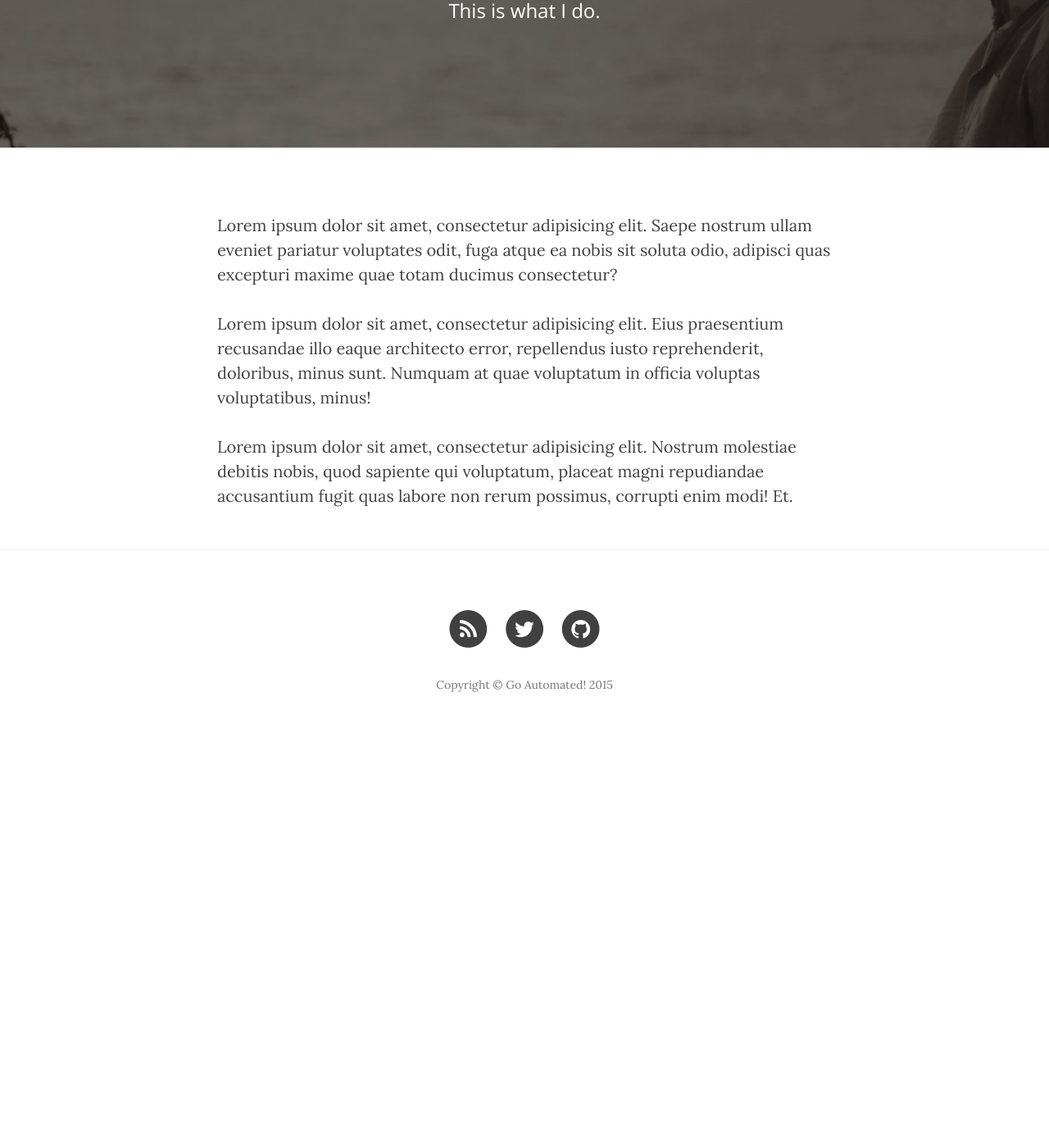
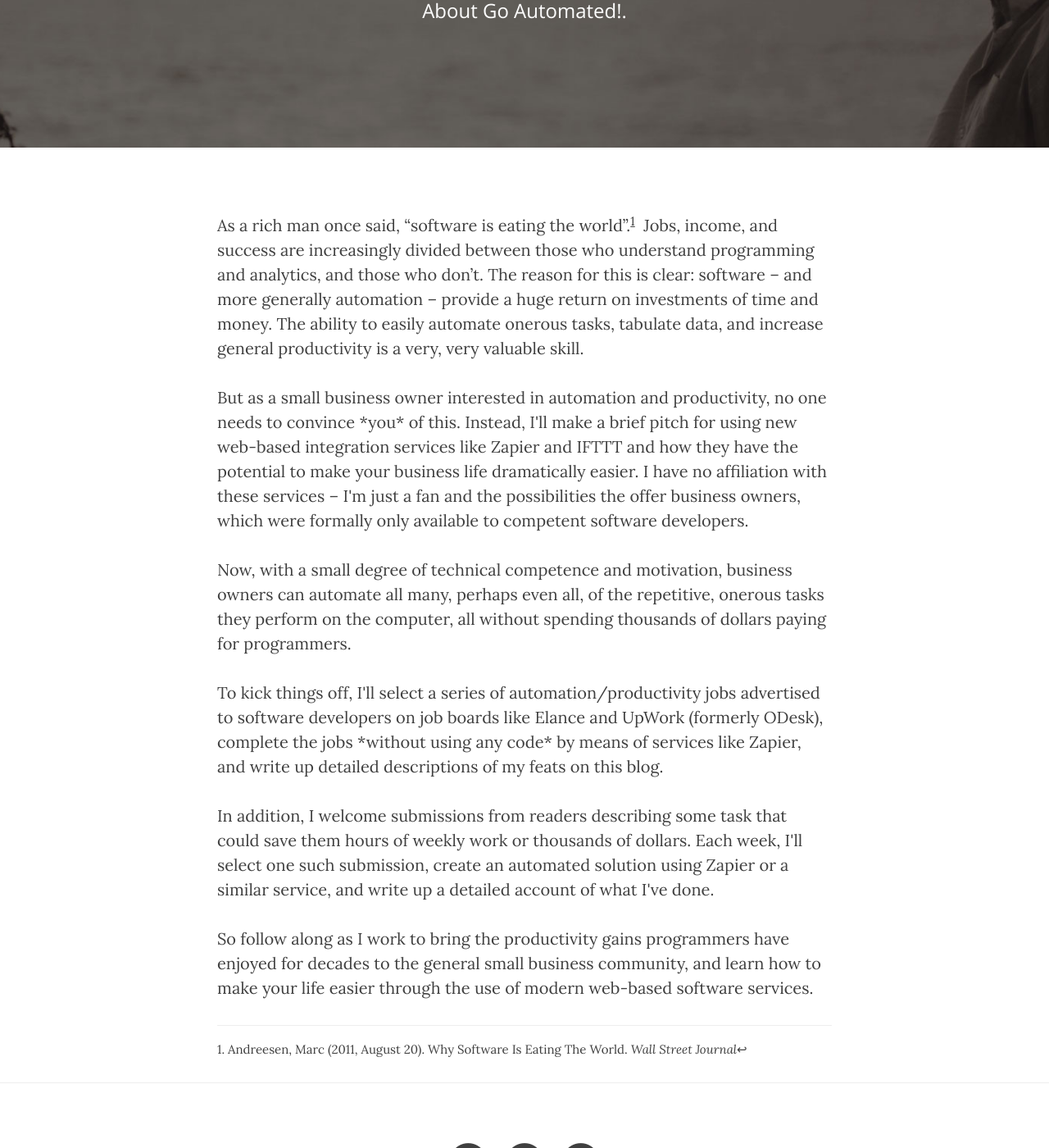
Before and after one commit to esbullington/goautomated, a Jekyll site: the page built from about.html, in a window 1280 px wide and 1400 px high, scrolled down 276 px. Shown: the whole window at 82% size. Built offline with Jekyll 4.4.1, drawn with Linux system fonts in a browser that asks for light colours; nearby versions of some CDN libraries; before the commit the page ends 1187 px from its top, so only the background shows below that.

Commit message:
Update About

```diff
--- a/about.html
+++ b/about.html
@@ -1,12 +1,23 @@
 ---
 layout: page
 title: "About"
-description: "This is what I do."
+description: "About Go Automated!."
 header-img: "img/about-bg.jpg"
 ---
 
-<p>Lorem ipsum dolor sit amet, consectetur adipisicing elit. Saepe nostrum ullam eveniet pariatur voluptates odit, fuga atque ea nobis sit soluta odio, adipisci quas excepturi maxime quae totam ducimus consectetur?</p>
 
-<p>Lorem ipsum dolor sit amet, consectetur adipisicing elit. Eius praesentium recusandae illo eaque architecto error, repellendus iusto reprehenderit, doloribus, minus sunt. Numquam at quae voluptatum in officia voluptas voluptatibus, minus!</p>
+<p> As a rich man once said, “software is eating the world”.<sup><a href="#fn1" id="ref1">1</a></sup> &nbsp;Jobs, income, and success are increasingly divided between those who understand programming and analytics, and those who don’t. The reason for this is clear: software – and more generally automation – provide a huge return on investments of time and money. The ability to easily automate onerous tasks, tabulate data, and increase general productivity is a very, very valuable skill.</p>
 
-<p>Lorem ipsum dolor sit amet, consectetur adipisicing elit. Nostrum molestiae debitis nobis, quod sapiente qui voluptatum, placeat magni repudiandae accusantium fugit quas labore non rerum possimus, corrupti enim modi! Et.</p>
+<p>But as a small business owner interested in automation and productivity, no one needs to convince *you* of this.  Instead, I'll make a brief pitch for using new web-based integration services like Zapier and IFTTT and how they have the potential to make your business life dramatically easier.  I have no affiliation with these services  –  I'm just a fan and the possibilities the offer business owners, which were formally only available to competent software developers.</p>
+
+<p>Now, with a small degree of technical competence and motivation, business owners can automate all many, perhaps even all, of the repetitive, onerous tasks they perform on the computer, all without spending thousands of dollars paying for programmers.</p>
+
+<p>To kick things off, I'll select a series of automation/productivity jobs advertised to software developers on job boards like Elance and UpWork (formerly ODesk), complete the jobs *without using any code* by means of services like Zapier, and write up detailed descriptions of my feats on this blog.</p>
+
+<p>In addition, I welcome submissions from readers describing some task that could save them hours of weekly work or thousands of dollars.  Each week, I'll select one such submission, create an automated solution using Zapier or a similar service, and write up a detailed account of what I've done.</p>
+
+<p>So follow along as I work to bring the productivity gains programmers have enjoyed for decades to the general small business community, and learn how to make your life easier through the use of modern web-based software services.</p>
+
+<hr></hr>
+
+<sup id="fn1">1. Andreesen, Marc (2011, August 20).  <a href="http://www.wsj.com/articles/SB10001424053111903480904576512250915629460">Why Software Is Eating The World</a>.  <em>Wall Street Journal</em><a href="#ref1" title="Jump back to footnote 1 in the text.">↩</a></sup>
```
